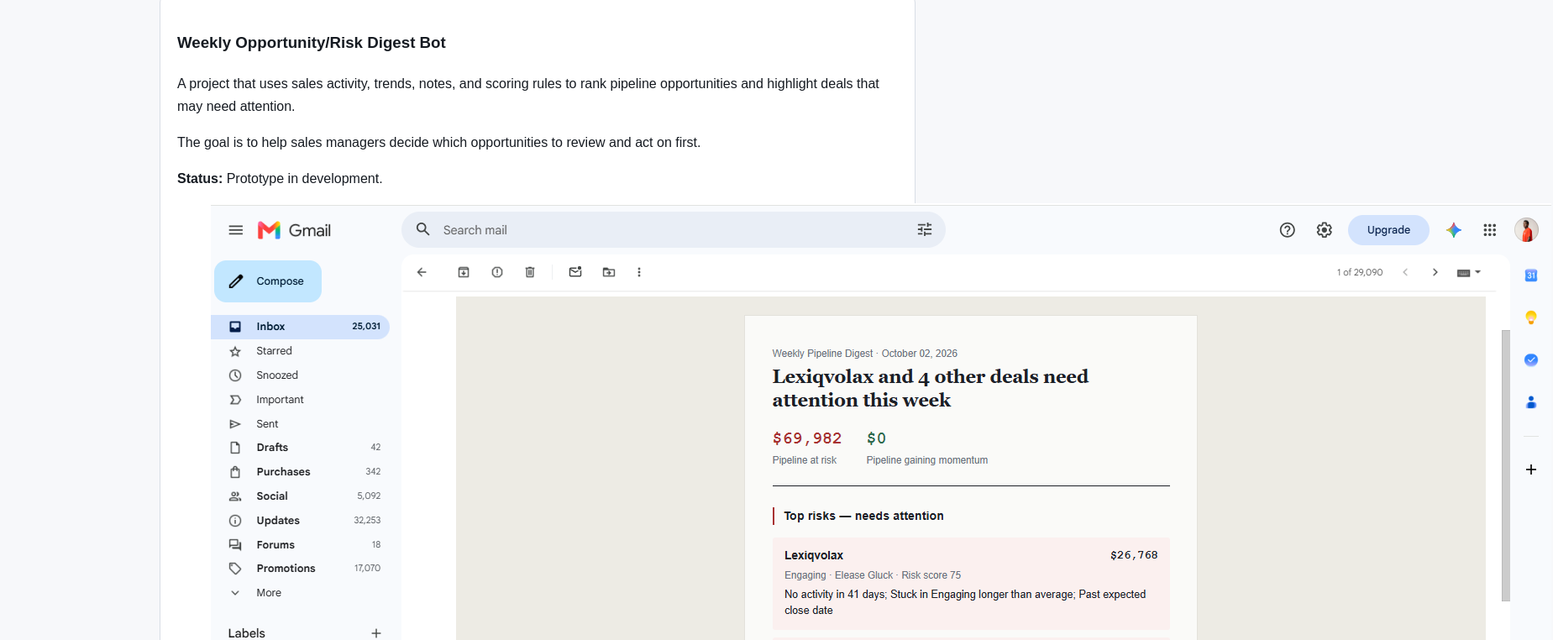
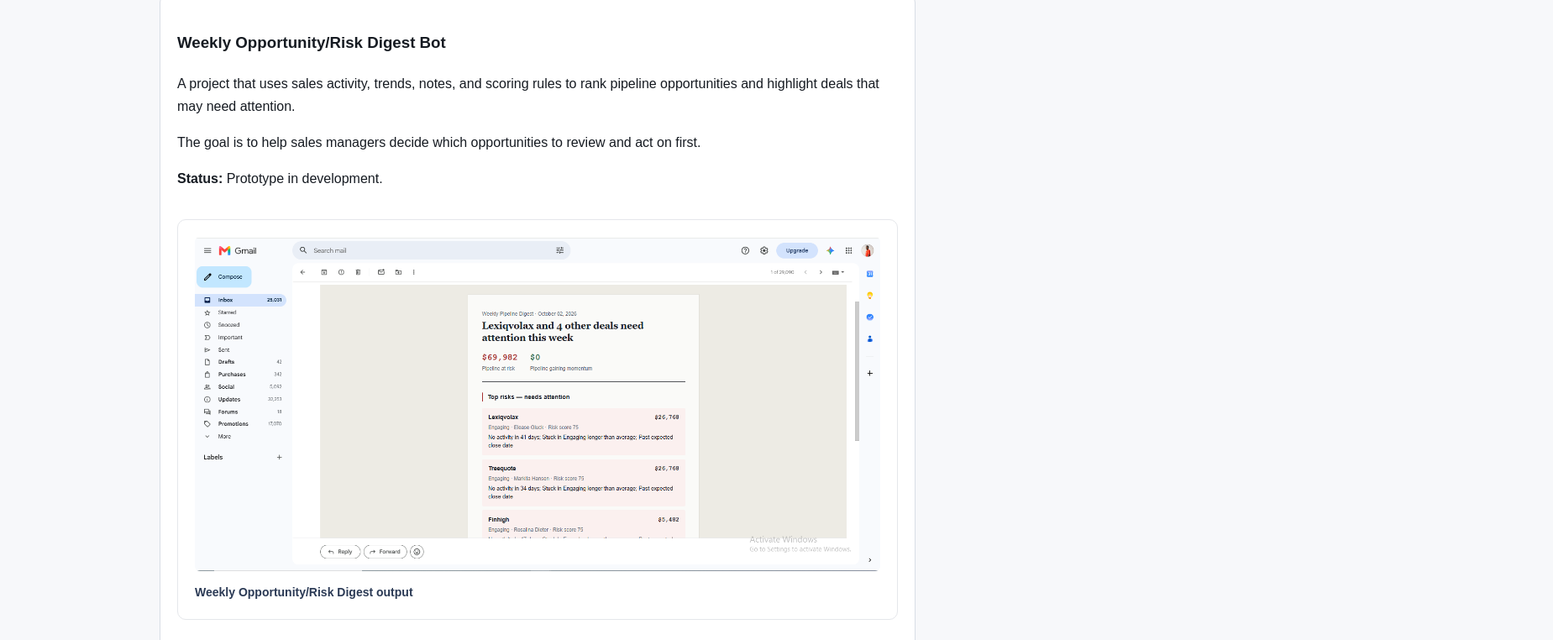
Before and after one commit to peacegodr/portfolio, a plain HTML site: page index.html in a window 1280 px wide. Shown: the part 642-1404 px from the top of the page at 84% size, 1849 px wide, since content can reach past the window. Drawn offline with Linux system fonts and the light colour scheme.

Commit message:
Update style.css

```diff
--- a/style.css
+++ b/style.css
@@ -153,3 +153,34 @@
     height: auto;
   }
 }
+
+/* FLAGSHIP PROJECT IMAGE GALLERY */
+
+.digest-gallery {
+  display: grid;
+  grid-template-columns: 1fr;
+  gap: 30px;
+  margin-top: 35px;
+}
+
+.digest-gallery figure {
+  margin: 0;
+  padding: 20px;
+  background-color: #FFFFFF;
+  border: 1px solid #E5E7EB;
+  border-radius: 10px;
+}
+
+.digest-image {
+  display: block;
+  width: 100%;
+  height: auto;
+  border-radius: 6px;
+}
+
+.digest-gallery figcaption {
+  margin-top: 14px;
+  color: #2B3A55;
+  font-size: 14px;
+  font-weight: 600;
+}
```
